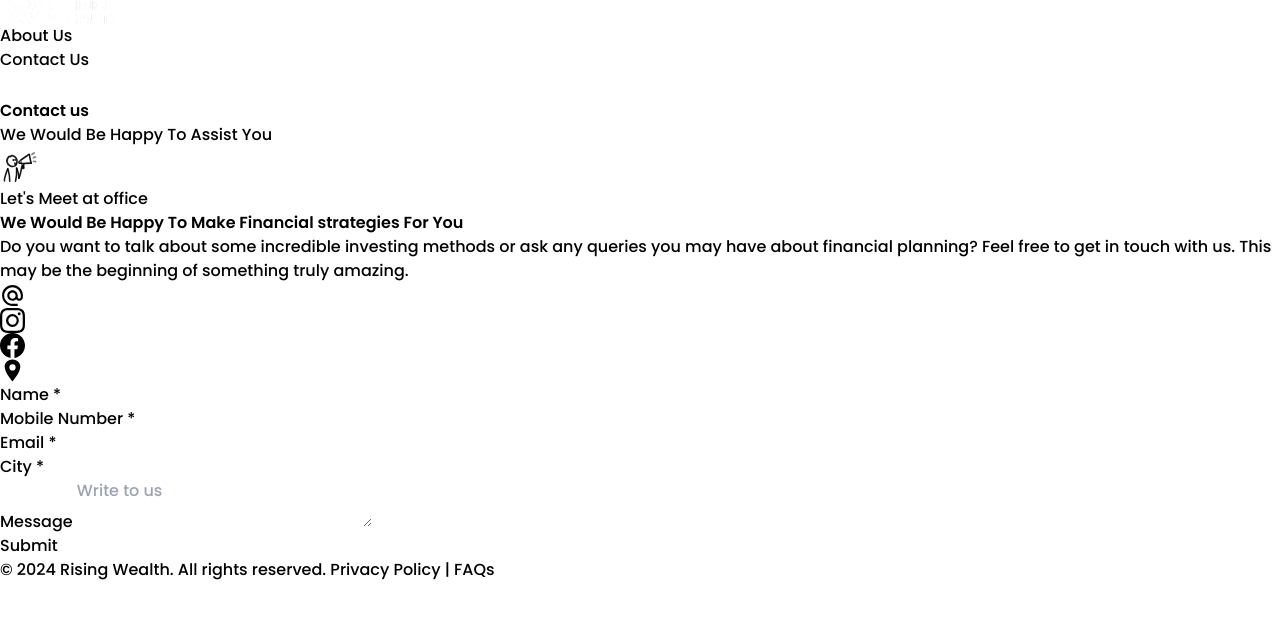
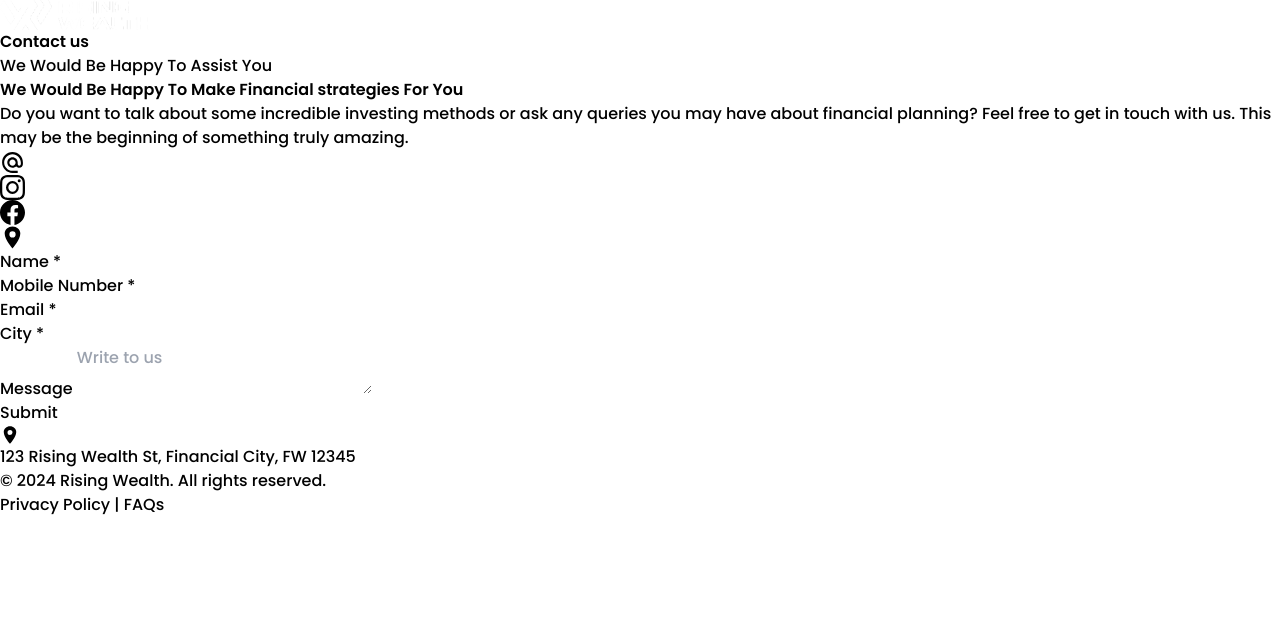
Before and after one commit to Ayaz990/rising-wealth-production, a Next.js app: page /contact-us in a window 1280 px wide. Shown: the top 618 px of the page. Built offline with nearby package versions, Linux system fonts and the light colour scheme.

Commit message:
extra changes done

```diff
--- a/src/app/_components/Card.js
+++ b/src/app/_components/Card.js
@@ -2,6 +2,7 @@ import { Poppins } from "next/font/google"
 import Image from "next/image"
 import { BiRightArrowAlt } from "react-icons/bi"
 import SectionHeader from "./SectionHeader";
+
 
 
 const poppins = Poppins({ subsets: ["latin"], weight: "400" })
@@ -30,7 +31,7 @@ export default function Component() {
     <div className="max-w-7xl bg-white mx-auto px-1 py-12 md:py-24">
 
 
-      <SectionHeader heading={"step to start with us"} />
+      <SectionHeader heading={"Step to start with us"} />
       <div className="text-black flex flex-col md:flex-row gap-6">
         {processSteps.map((step, index) => (
           <div key={index} className="bg-white p-6 rounded-lg flex-1 flex flex-col items-center text-center">
--- a/src/app/_components/Contact.js
+++ b/src/app/_components/Contact.js
@@ -65,7 +65,6 @@ export default function Contact({ id }) {
             className={`w-full flex flex-col lg:flex-row gap-10 md:gap-16 lg:gap-20`}
           >
             <div className="w-full flex flex-col gap-y-7">
-              <Badge badgeText={"Let's Meet at office"} />
               <Heading
                 color={"text-[#2727f4]"}
                 textSize={"text-2xl md:text-4xl"}
--- a/src/app/_components/Footer.js
+++ b/src/app/_components/Footer.js
@@ -75,12 +75,16 @@ export default function Footer() {
   return (
     <MainContainer customStyles="bg-[#f8f8f8] text-black">
       <Section>
-
-        <div className="text-center py-5 text-gray-600 text-sm border-t-[1px] border-gray-300">
-          © 2024 Rising Wealth. All rights reserved.{" "}
-          <Link href="/privacy-policy" className="hover:underline">Privacy Policy</Link> |{" "}
-          <Link href="/faqs" className="hover:underline">FAQs</Link> {" "}
-
+        <div className="flex flex-col md:flex-row justify-between items-center py-5 text-gray-600 text-sm border-t-[1px] border-gray-300">
+          <p className="flex items-center mb-2 md:mb-0">
+            <IoLocationSharp size={20} className="mr-1" />
+            123 Rising Wealth St, Financial City, FW 12345
+          </p>
+          <div className="text-right">
+            <p>© 2024 Rising Wealth. All rights reserved.{" "}</p>
+            <Link href="/privacy-policy" className="hover:underline">Privacy Policy</Link> |{" "}
+            <Link href="/faqs" className="hover:underline">FAQs</Link>
+          </div>
         </div>
       </Section>
     </MainContainer>
--- a/src/app/_components/Navbar.js
+++ b/src/app/_components/Navbar.js
@@ -1,129 +1,30 @@
 "use client";
 import Image from "next/image";
-import Link from "next/link";
-import { useEffect, useState } from "react";
-import { HiBars3 } from "react-icons/hi2";
-import { LiaTimesSolid } from "react-icons/lia";
-import { usePathname } from "next/navigation";
-import { MdArrowDropDown } from "react-icons/md";
+import Link from "next/link"; // Ensure Link is imported
 import clsx from "clsx";
-import jsonData from "../data.json";
-
-const navbarArr = [
-  {
-    title: "About Us",
-    path: "#about", // Correct path to the "About Us" section
-  },
-  {
-    title: "Contact Us",
-    path: "/contact-us", // Correct path to the "Contact Us" page
-    isButton: true,
-  },
-];
-
-const services = jsonData.services;
 
 export default function Navbar() {
-  const [isMenuOpen, setIsMenuOpen] = useState(false); // State for the menu
-
-  const menuHandler = () => {
-    setIsMenuOpen(!isMenuOpen);
-  };
-
-  useEffect(() => {
-    let handler = () => {
-      setIsMenuOpen(false); // Close the menu on mousedown
-    };
-
-    document.addEventListener("mousedown", handler);
-
-    // Cleanup the event listener on unmount
-    return () => {
-      document.removeEventListener("mousedown", handler);
-    };
-  }, []);
-
-  const pathName = usePathname();
-
   return (
     <div
       className={clsx(
-        "transition-height w-full text-white bg-[#464bd8] backdrop-blur-md sticky top-0 flex flex-col items-center z-20 shadow-lg"
+        "transition-height w-full text-white bg-[#464bd8] backdrop-blur-md sticky top-0 flex items-center justify-center z-20 shadow-lg"
       )}
       id="navbar"
     >
-      <div className="px-5 md:px-0 py-2 w-full flex items-center md:w-10/12 gap-x-10 transition-all text-lg justify-between">
-        <Link href={"/"}>
-          <div className="flex items-center">
+      <div className="px-10 py-8 w-full flex items-center md:w-10/12 gap-x-10 transition-all text-lg justify-between">
+        {/* Logo */}
+        <div className="flex items-center">
+          <Link href="/"> {/* Link to the same page (homepage) */}
             <Image
               src={"/Untitled-540-×-540px.png"}
-              width={123}
-              height={123}
+              width={150} // Adjusted width for logo visibility
+              height={150} // Adjusted height for logo visibility
               alt="logo"
               priority
-              sizes="(max-width: 768px) 100vw, 123px"
-              className="w-auto h-auto"
+              sizes="(max-width: 768px) 50vw, (min-width: 768px) 150px" // Adjust sizes for responsiveness
+              className="w-32 h-auto md:w-40 md:h-auto" // Set responsive width for mobile and larger screens
             />
-          </div>
-        </Link>
-
-        {/* Mobile Menu */}
-        <div
-          className={clsx(
-            "mobileMenu1 bg-[#fafafa] text-white md:text-white absolute md:static top-full duration-200 py-5 md:py-auto w-full md:w-fit md:block h-auto md:h-full box-border md:bg-transparent",
-            isMenuOpen ? "left-0" : "-left-full"
-          )}
-        >
-          <ul className="px-5 md:px-0 flex flex-col md:flex-row gap-5 md:gap-10 list-none justify-around md:justify-evenly h-full md:items-center">
-            {navbarArr.map((nav_item, i) => {
-              return (
-                <li key={i} className="w-full tracking-wide group">
-                  <Link
-                    href={nav_item.path} // Corrected path
-                    className={clsx(
-                      "w-max box-border font-bold h-full flex items-center hover:border-b-2 hover:text-[#0e0707] border-[#f8f8f8]",
-                      {
-                        "border-b-2 text-[#eae6df]": nav_item.path === pathName,
-                        "px-4 py-2 bg-white text-blue-800 rounded-lg":
-                          nav_item.isButton, // Use text-blue-800 for buttons
-                        "text-[#ffffff]": !nav_item.isButton, // Use white for non-buttons
-                      }
-                    )}
-                  >
-                    {nav_item.title}
-                    {nav_item?.dropdown ? <MdArrowDropDown /> : null}
-                  </Link>
-
-                  {/* Dropdown Menu for Services */}
-                  {nav_item?.dropdown ? (
-                    <ul className="hidden md:absolute top-[60px] bg-white p-4 group-hover:flex text-black flex-col gap-2 rounded-lg text-md">
-                      {services?.map((item, i) => (
-                        <Link key={i} href={`/services/${item?.id}`}>
-                          <li className="hover:text-[#f8f8f8]">
-                            {item?.title}
-                          </li>
-                        </Link>
-                      ))}
-                    </ul>
-                  ) : null}
-                </li>
-              );
-            })}
-          </ul>
-        </div>
-
-        {/* Hamburger Icon */}
-        <div
-          onClick={menuHandler}
-          aria-expanded={isMenuOpen}
-          aria-controls="navbar-menu"
-          className="transition-all md:hidden"
-        >
-          {isMenuOpen ? (
-            <LiaTimesSolid size={"1.7em"} color="white" />
-          ) : (
-            <HiBars3 size={"1.7em"} color="white" />
-          )}
+          </Link>
         </div>
       </div>
     </div>
```
Also changed, not shown: src/app/Video.js (added, +18 -0 lines), src/app/_components/FAQ.js (+11 -1 lines), src/app/_components/Heading1.js (+23 -25 lines), src/app/_components/Heading4.js (+12 -15 lines), 1 other file (tests, documents, lock files or other folders).
